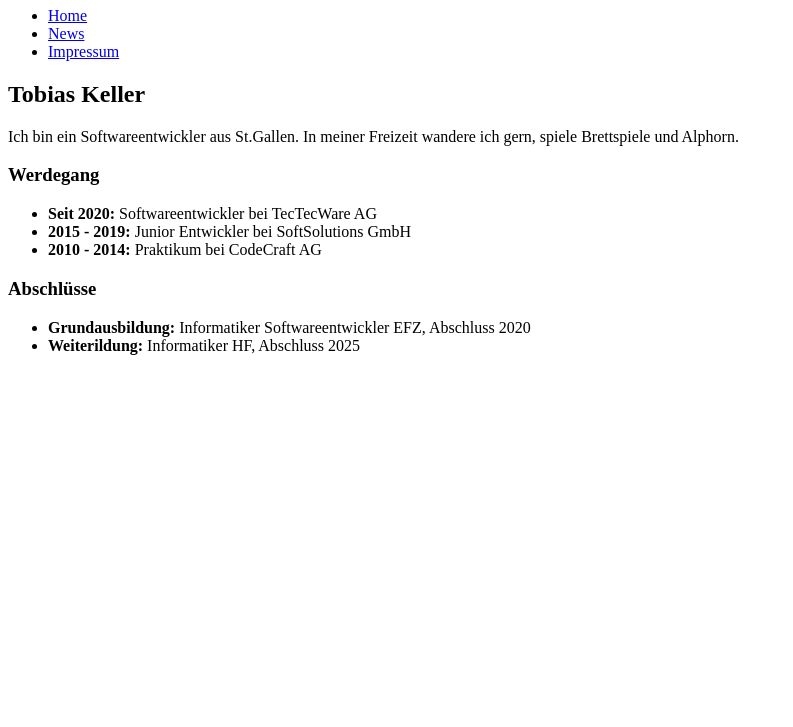
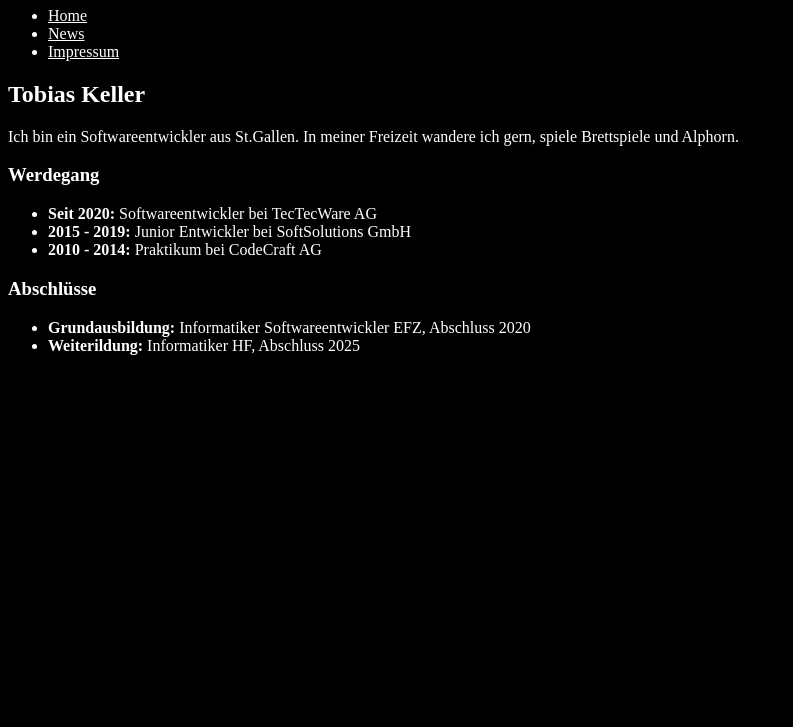
Before and after one commit to neolith3/WT1_Testat, a plain HTML site: page about.html in a window 1280 px wide. Shown: the part 73-800 px from the top of the page, without its empty margins (0-793 px from the left). Drawn offline with Linux system fonts and the light colour scheme.

Commit message:
CSS-Einbindung

```diff
--- /dev/null
+++ b/CSS/styles.css
@@ -0,0 +1,5 @@
+/* Dark-Mode */
+* {
+    background-color: #000000;
+    color: #FFFFFF;
+}
--- a/about.html
+++ b/about.html
@@ -2,6 +2,7 @@
 <html lang="CH-DE">
 <head>
     <meta charset="UTF-8">
+    <link rel="stylesheet" href="CSS/styles.css">
     <title>Über mich</title>
 </head>
 <body>
```
Also changed, not shown: impressum.html (+1 -0 lines), index.html (+4 -0 lines), news.html (+2 -0 lines), persona.html (+1 -0 lines).
